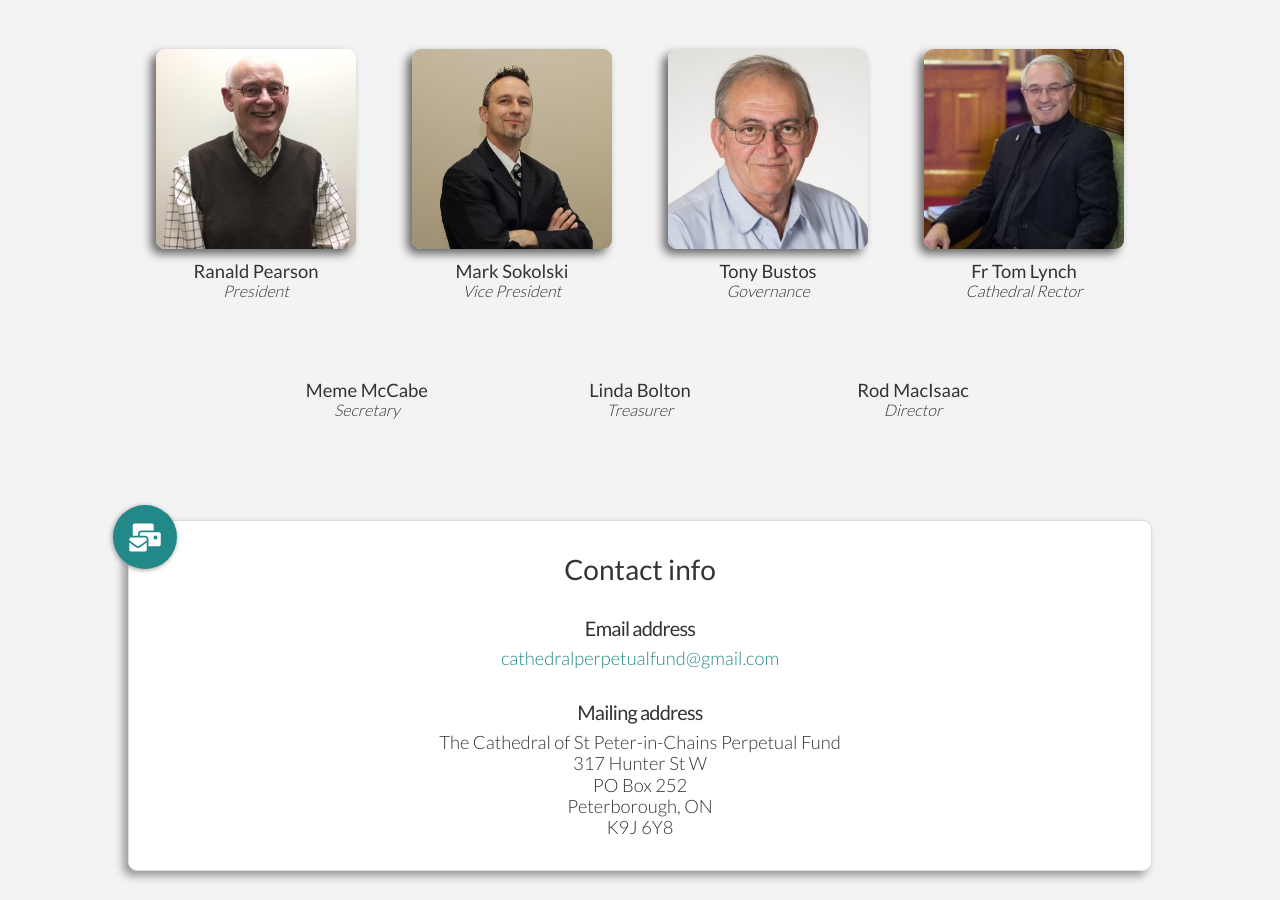
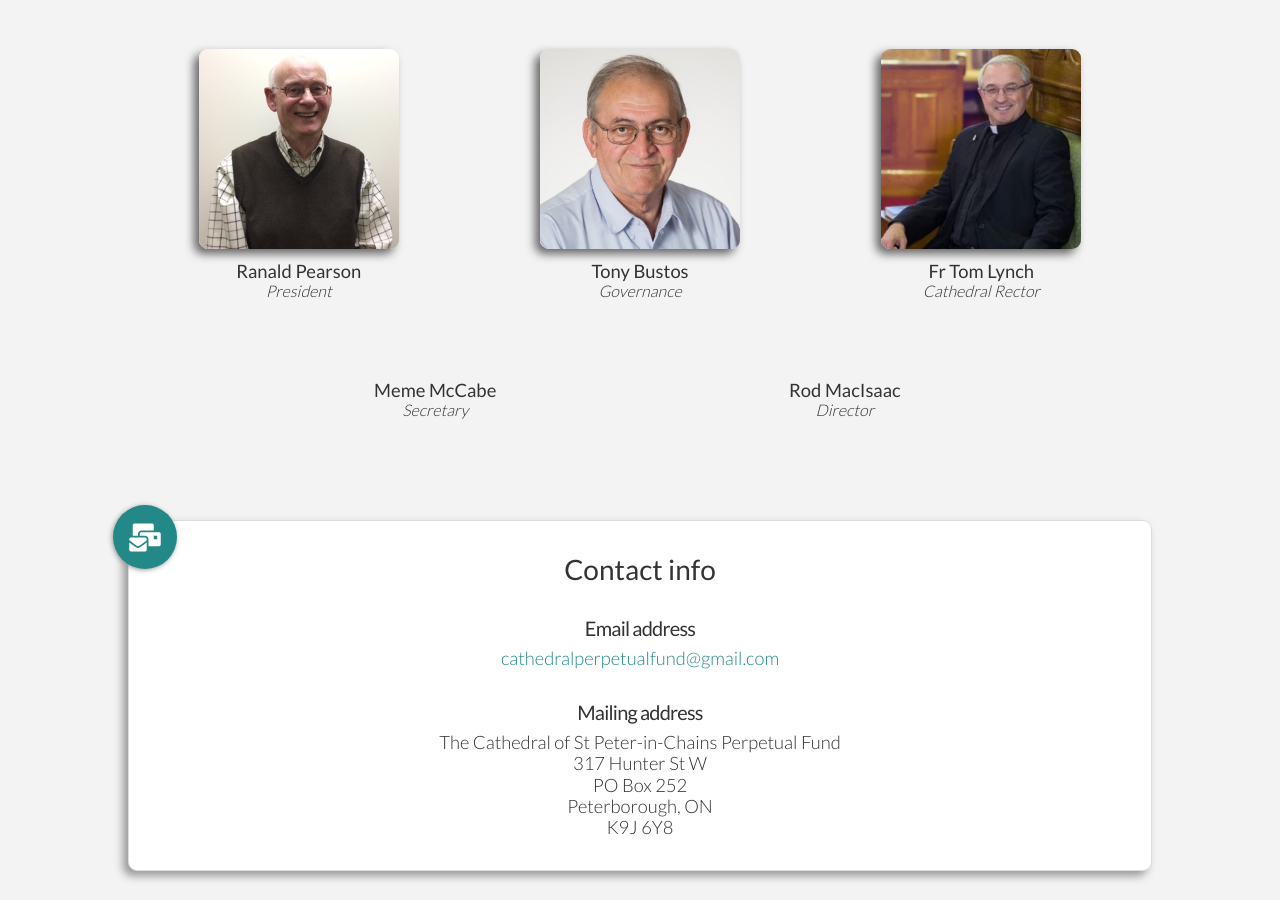
Before and after one commit to perpetualfund-stpeterinchains/perpetualfund-stpeterinchains.github.io, a Jekyll site: the page built from index.html, in a window 1280 px wide and 900 px high, scrolled down 6870 px. Built offline with Jekyll 4.4.1, drawn with Linux system fonts in a browser that asks for light colours; nearby versions of some CDN libraries.

Commit message:
Updated board members

```diff
--- a/_data/main.yml
+++ b/_data/main.yml
@@ -374,9 +374,6 @@
     - name: Ranald Pearson
       role: President
       image: ranald-pearson.jpg
-    - name: Mark Sokolski
-      role: Vice President
-      image: mark-sokolski.jpg
     - name: Tony Bustos
       role: Governance
       image: tony-bustos.jpg
@@ -386,8 +383,6 @@
     secondary:
     - name: Meme McCabe
       role: Secretary
-    - name: Linda Bolton
-      role: Treasurer
     - name: Rod MacIsaac
       role: Director
   contact:
--- a/index.html
+++ b/index.html
@@ -128,7 +128,7 @@
   <h2>{{ aboutus.directors.title2 }}</h2>
   <div id="board-grid-primary" class="pure-g">
     {% for director in aboutus.directors.primary %}
-    <div class="board-item pure-u-1 pure-u-sm-1-2 pure-u-md-1-4">
+    <div class="board-item pure-u-1 pure-u-md-1-3">
       {% if director.image %}
       <img class="board-image" src="{{ director.image | prepend: site.images_board_path | relative_url }}">
       {% else %}
@@ -141,7 +141,7 @@
   </div>
   <div id="board-grid-secondary" class="pure-g">
     {% for director in aboutus.directors.secondary %}
-    <div class="board-item pure-u-1 pure-u-md-1-3"><!-- pure-u-sm-1-2 -->
+    <div class="board-item pure-u-1 pure-u-sm-1-2">
       <div class="board-name">{{ director.name }}</div>
       <div class="board-role">{{ director.role }}</div>
     </div>
```
Also changed, not shown: images/board/mark-sokolski.jpg (deleted).
